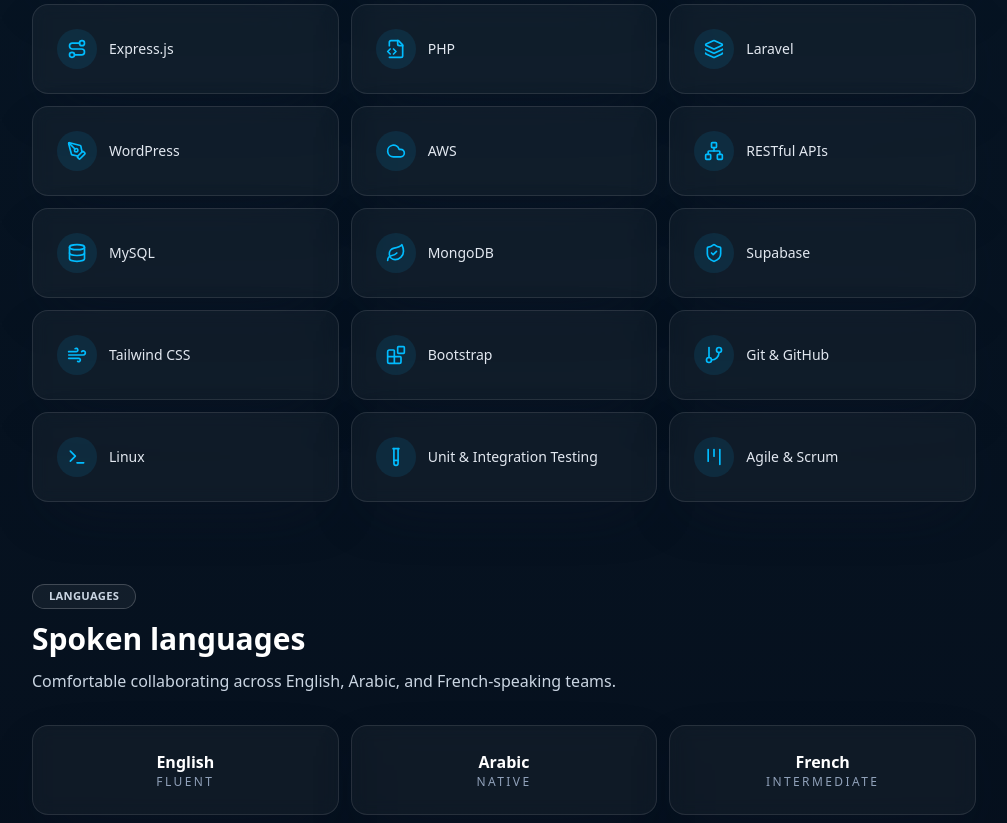
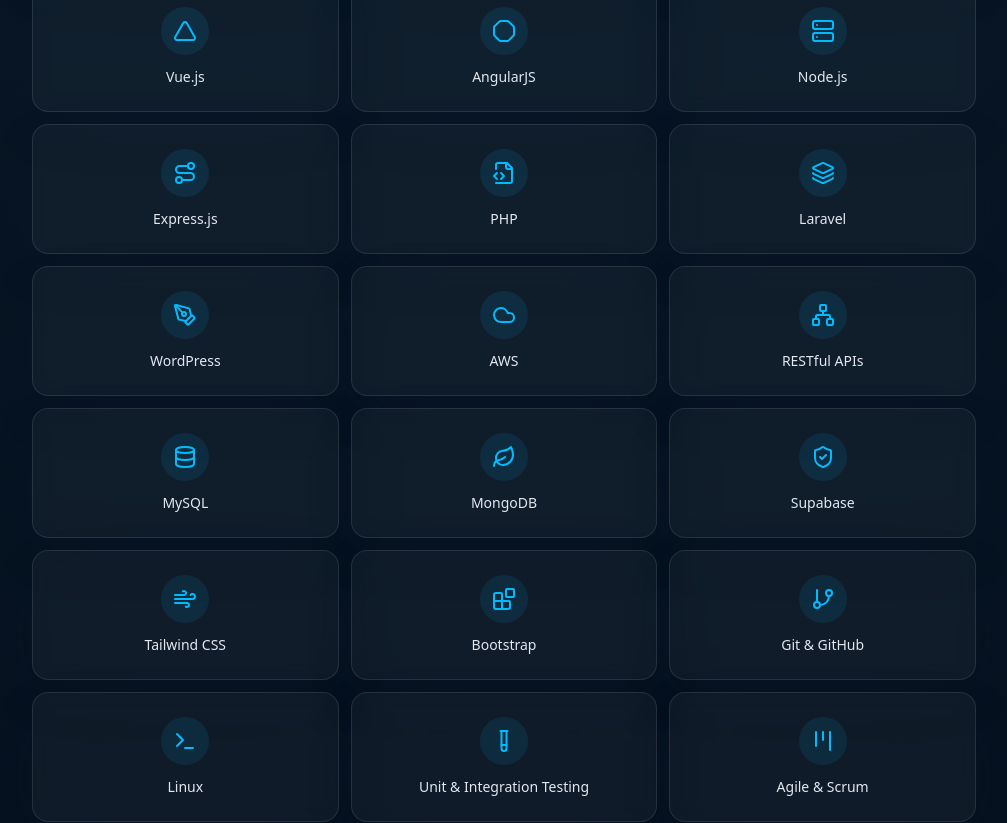
Before and after one commit to alabaganne/portfolio, a Next.js app: page / in a window 1280 px wide. Shown: the part 4320-5143 px from the top of the page, without its empty margins (136-1143 px from the left). Built offline with nearby package versions, Linux system fonts and the light colour scheme.

Commit message:
Center skills icons and add language icons

```diff
--- a/src/components/home/languages-section.js
+++ b/src/components/home/languages-section.js
@@ -1,10 +1,11 @@
 import { SectionHeader } from "@/components/section-header";
 import { Card } from "@/components/ui/card";
+import { BookOpen, Globe, MessageCircle } from "lucide-react";
 
 const languages = [
-  { name: "English", level: "Fluent" },
-  { name: "Arabic", level: "Native" },
-  { name: "French", level: "Intermediate" },
+  { name: "English", level: "Fluent", icon: MessageCircle },
+  { name: "Arabic", level: "Native", icon: BookOpen },
+  { name: "French", level: "Intermediate", icon: Globe },
 ];
 
 export function LanguagesSection() {
@@ -16,13 +17,16 @@
         description="Comfortable collaborating across English, Arabic, and French-speaking teams."
       />
       <div className="grid gap-3 sm:grid-cols-2 md:grid-cols-3">
-        {languages.map((language) => (
+        {languages.map(({ name, level, icon: Icon }) => (
           <Card
-            key={language.name}
-            className="border-white/10 bg-white/[0.04] p-4 text-center text-sm text-slate-200"
+            key={name}
+            className="flex flex-col items-center gap-3 border-white/10 bg-white/[0.04] p-4 text-center text-sm text-slate-200"
           >
-            <div className="text-base font-semibold text-white">{language.name}</div>
-            <div className="text-xs uppercase tracking-[0.2em] text-slate-400">{language.level}</div>
+            <span className="flex h-12 w-12 items-center justify-center rounded-full bg-sky-400/10 text-sky-400">
+              <Icon className="h-6 w-6" aria-hidden />
+            </span>
+            <div className="text-base font-semibold text-white">{name}</div>
+            <div className="text-xs uppercase tracking-[0.2em] text-slate-400">{level}</div>
           </Card>
         ))}
       </div>
--- a/src/components/home/skills-section.js
+++ b/src/components/home/skills-section.js
@@ -66,10 +66,10 @@
         {skills.map(({ name, icon: Icon }) => (
           <Card
             key={name}
-            className="flex items-center gap-3 border-white/10 bg-white/[0.04] p-4 text-left text-sm font-medium text-slate-200"
+            className="flex flex-col items-center gap-3 border-white/10 bg-white/[0.04] p-4 text-center text-sm font-medium text-slate-200"
           >
-            <span className="flex h-10 w-10 items-center justify-center rounded-full bg-sky-400/10 text-sky-400">
-              <Icon className="h-5 w-5" aria-hidden />
+            <span className="flex h-12 w-12 items-center justify-center rounded-full bg-sky-400/10 text-sky-400">
+              <Icon className="h-6 w-6" aria-hidden />
             </span>
             <span>{name}</span>
           </Card>
```
